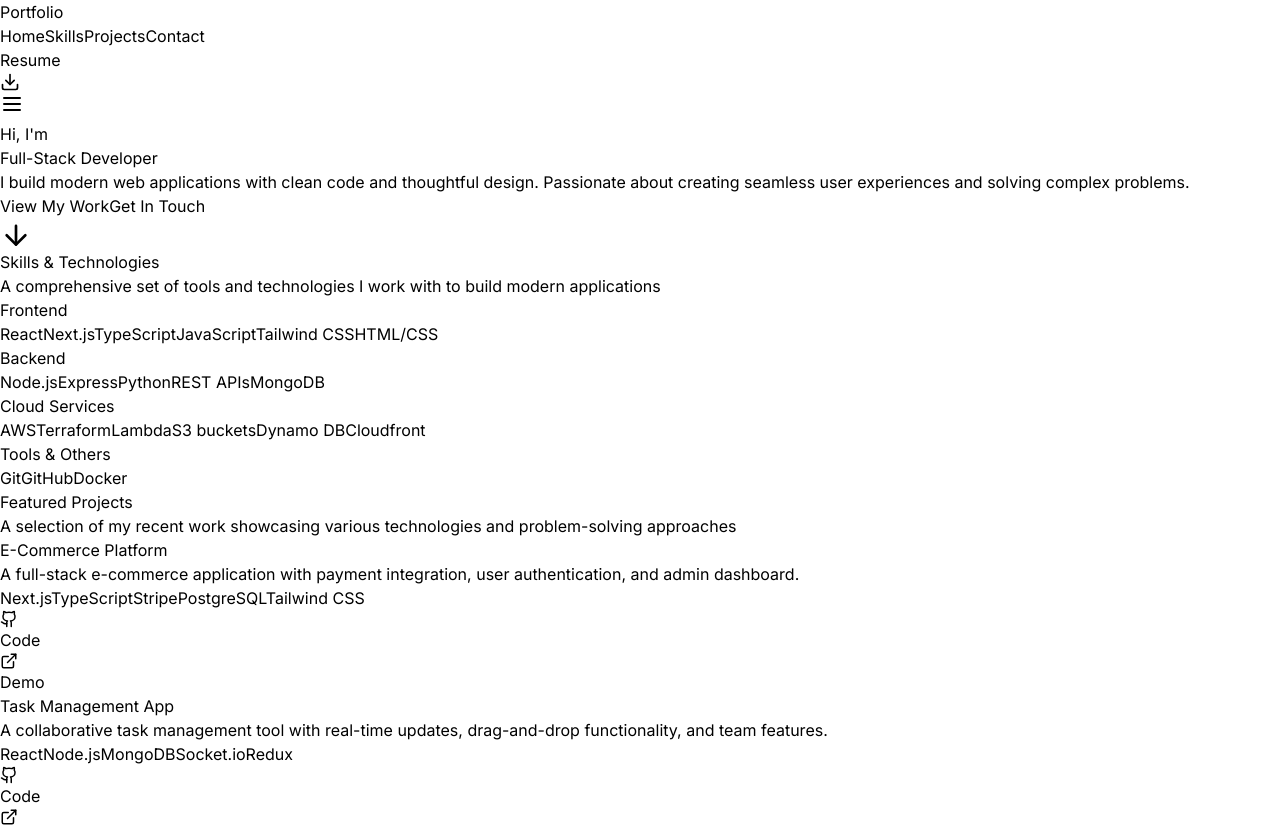
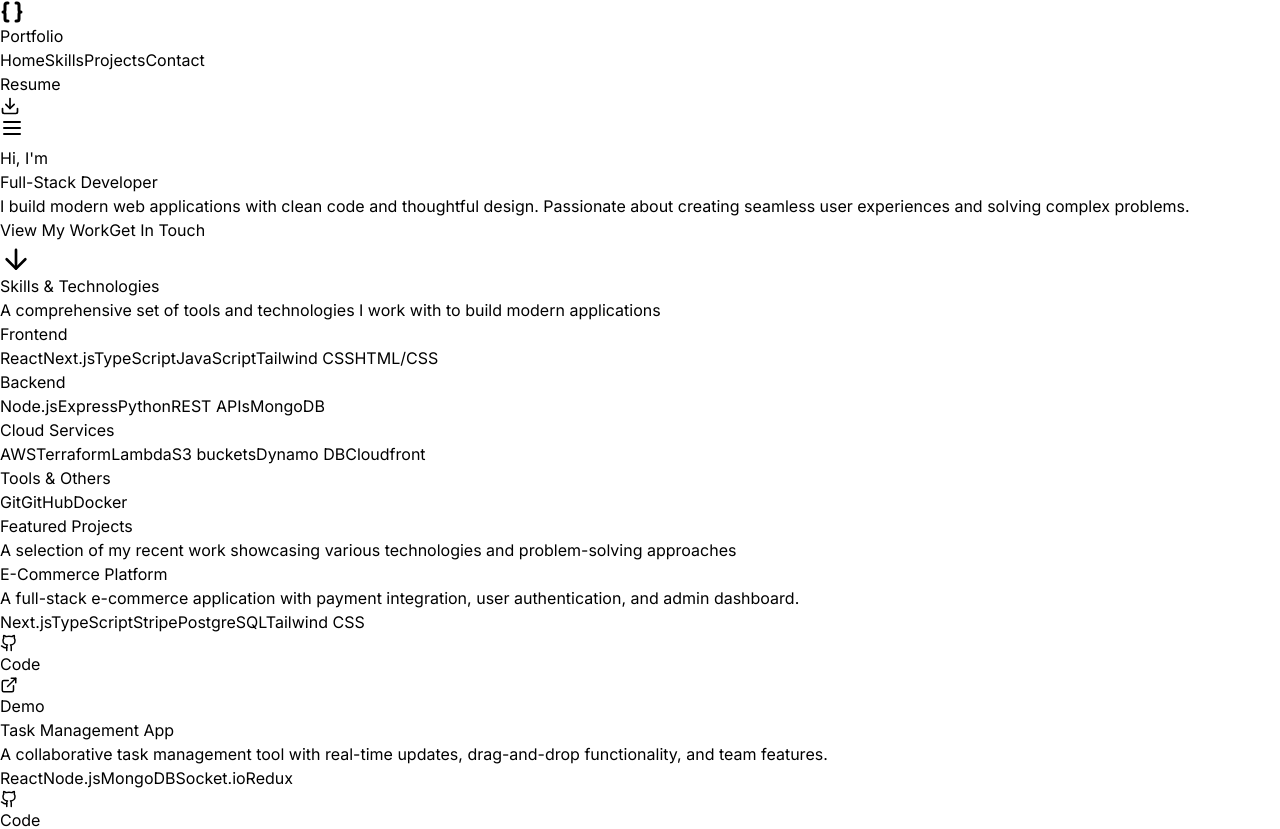
Before and after one commit to smitdhimar/portfolio, a Next.js app: page / in a window 1280 px wide. Shown: the top 829 px of the page. Built offline with nearby package versions, Linux system fonts and the light colour scheme; no server answers.

Commit message:
feat: add Braces icon in header

```diff
--- a/src/app/components/Header.jsx
+++ b/src/app/components/Header.jsx
@@ -5,6 +5,7 @@ import { HardDriveDownload, Menu, X } from "lucide-react";
 import { Download } from "lucide-react";
 import { motion, AnimatePresence } from "framer-motion";
 import MobileMenu from "./MobileMenu";
+import { Braces } from "lucide-react";
 
 const navLinks = [
   { name: "Home", href: "#home" },
@@ -39,11 +40,14 @@ export default function Header() {
           <div className="flex justify-between items-center h-16 md:h-20">
             <motion.a
               href="#home"
-              className="text-xl md:text-2xl font-bold text-gray-900"
+              className="flex justify-between text-xl md:text-2xl font-bold text-gray-900"
               whileHover={{ scale: 1.05 }}
               whileTap={{ scale: 0.95 }}
             >
-              Portfolio
+              <Braces strokeWidth={3} className="mr-2 mt-1"/>
+              <div className="flex items-center">
+                 Portfolio
+                </div>
             </motion.a>
 
             {/* Desktop Navigation */}
```
